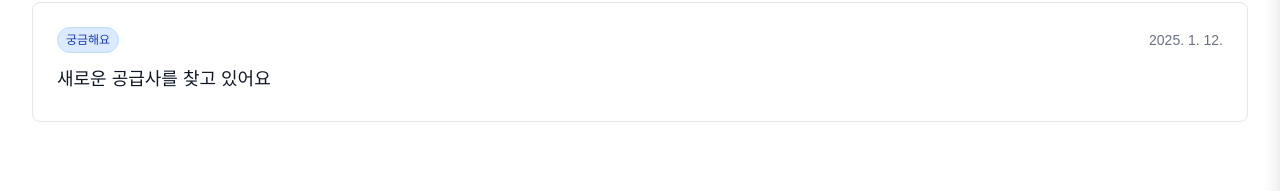
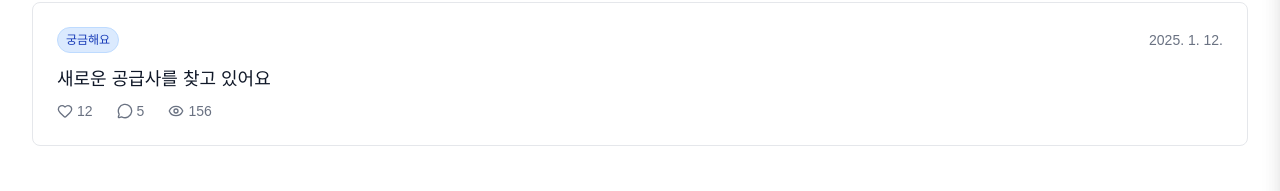
Before and after one commit to byunhyesun/seepn, a Next.js app: page /mypage/posts in a window 1280 px wide. Shown: the part 254-445 px from the top of the page. Built offline with nearby package versions, Linux system fonts and the light colour scheme; no server answers.

Commit message:
feat(mypage-posts): show likes/comments/views under title with icons; add counts to sample data

```diff
--- a/src/app/mypage/posts/page.tsx
+++ b/src/app/mypage/posts/page.tsx
@@ -4,6 +4,7 @@ import React from 'react';
 import Header from '@/components/Header';
 import Footer from '@/components/Footer';
 import Link from 'next/link';
+import { Heart, MessageCircle, Eye } from 'lucide-react';
 
 type PostCategoryKey = 'daily' | 'curious' | 'together' | 'inform' | 'share' | 'tell';
 
@@ -115,12 +116,12 @@ export default function MyPostsPage() {
 
   // Sample posts (subset from board with authors)
   const allPosts = React.useMemo(() => ([
-    { id: 1, category: 'curious' as PostCategoryKey, title: '새로운 공급사를 찾고 있어요', author: '기술탐험가7', registrationDate: '2025-01-12T14:30:00' },
-    { id: 2, category: 'curious' as PostCategoryKey, title: '공급사 평가 기준이 궁금합니다', author: 'NewbieMom2', registrationDate: '2025-01-12T11:20:00' },
-    { id: 3, category: 'together' as PostCategoryKey, title: '함께 전시회 가실 분 계신가요?', author: '전시회러버', registrationDate: '2025-01-11T16:45:00' },
-    { id: 4, category: 'inform' as PostCategoryKey, title: '새로운 결제 시스템 안내', author: 'Admin2025', registrationDate: '2025-01-11T09:15:00' },
-    { id: 5, category: 'share' as PostCategoryKey, title: '무료 샘플 나눔합니다', author: '나눔왕1', registrationDate: '2025-01-10T13:30:00' },
-    { id: 6, category: 'tell' as PostCategoryKey, title: '성공적인 거래 후기', author: 'StoryTell9', registrationDate: '2025-01-10T10:20:00' },
+    { id: 1, category: 'curious' as PostCategoryKey, title: '새로운 공급사를 찾고 있어요', author: '기술탐험가7', registrationDate: '2025-01-12T14:30:00', likes: 12, comments: 5, views: 156 },
+    { id: 2, category: 'curious' as PostCategoryKey, title: '공급사 평가 기준이 궁금합니다', author: 'NewbieMom2', registrationDate: '2025-01-12T11:20:00', likes: 8, comments: 3, views: 89 },
+    { id: 3, category: 'together' as PostCategoryKey, title: '함께 전시회 가실 분 계신가요?', author: '전시회러버', registrationDate: '2025-01-11T16:45:00', likes: 15, comments: 7, views: 203 },
+    { id: 4, category: 'inform' as PostCategoryKey, title: '새로운 결제 시스템 안내', author: 'Admin2025', registrationDate: '2025-01-11T09:15:00', likes: 25, comments: 12, views: 445 },
+    { id: 5, category: 'share' as PostCategoryKey, title: '무료 샘플 나눔합니다', author: '나눔왕1', registrationDate: '2025-01-10T13:30:00', likes: 18, comments: 9, views: 267 },
+    { id: 6, category: 'tell' as PostCategoryKey, title: '성공적인 거래 후기', author: 'StoryTell9', registrationDate: '2025-01-10T10:20:00', likes: 22, comments: 14, views: 321 },
   ]), []);
 
   const myPosts = React.useMemo(() => allPosts.filter(p => p.author === currentUserNickname), [allPosts]);
@@ -220,6 +221,21 @@ export default function MyPostsPage() {
                       }}>
                     <Link href={`/board/${post.id}`}>{post.title}</Link>
                   </h3>
+                  {/* Stats below title */}
+                  <div className="mt-2 flex items-center gap-6 text-sm text-gray-500">
+                    <div className="flex items-center gap-1">
+                      <Heart className="h-4 w-4" />
+                      <span>{(post as any).likes ?? 0}</span>
+                    </div>
+                    <div className="flex items-center gap-1">
+                      <MessageCircle className="h-4 w-4" />
+                      <span>{(post as any).comments ?? 0}</span>
+                    </div>
+                    <div className="flex items-center gap-1">
+                      <Eye className="h-4 w-4" />
+                      <span>{(post as any).views ?? 0}</span>
+                    </div>
+                  </div>
                 </div>
               ))
             ) : (
```
